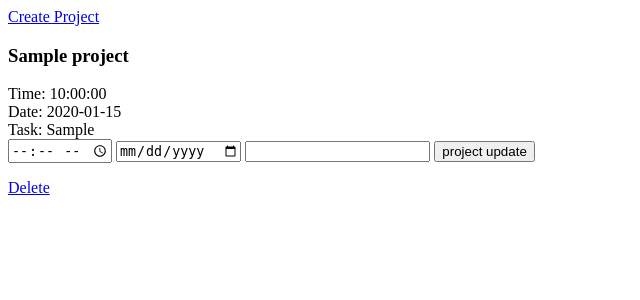
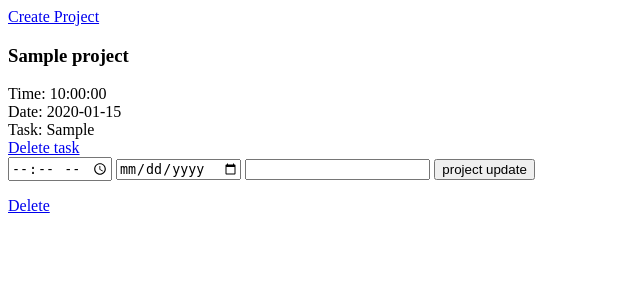
Before and after one commit to jubis18/zeiterfassung, a PHP site: page / in a window 1280 px wide. Shown: the top 300 px of the page, without its empty margins (0-640 px from the left). Run offline with PHP 8.4, Linux system fonts and the light colour scheme; tables that the repository leaves empty hold one stand-in row (values such as "Sample post").

Commit message:
task delete

```diff
--- a/db/connector.php
+++ b/db/connector.php
@@ -6,7 +6,7 @@ class Connector {
 	private static $_instance; //The single instance
 	private $_host = "localhost";
 	private $_username = "root";
-	private $_password = "root";
+	private $_password = "";
 	private $_database = "projects_db";
 
 	/*
--- a/index.php
+++ b/index.php
@@ -21,7 +21,8 @@ echo "<a href='/zeiterfassung/views/new-project.php'> Create Project</a>";
                 <input type='text' name='task'>
 
                 <input type='submit' value='project update'>
-                </form>");
+                </form> ");
+
 
         print_r("<div> <a href='?del=$id'>Delete</a> </div>");
 
@@ -35,8 +36,6 @@ echo "<a href='/zeiterfassung/views/new-project.php'> Create Project</a>";
         $date = $_POST['date'];
         $task = $_POST['task'];
 
-        print_r( "</br>" . $id . " ". $time ." ". $date. " ". $task);
-
         Base::add_task($id,$time, $date, $task);
     }
 
@@ -46,6 +45,10 @@ echo "<a href='/zeiterfassung/views/new-project.php'> Create Project</a>";
         Base::delete_project($_GET['del']);
     }
 
+    if(isset($_GET['del_task'])) {
+        Base::delete_task($_GET['del_task']);
+    }
+
 
 
 
--- a/models/base.php
+++ b/models/base.php
@@ -21,9 +21,15 @@ class Base {
         $result = mysqli_query($connection, $sql);
 
         while($row = $result->fetch_assoc() ) {
-            print_r( "Time: ".$row['time'] ."</br>" );
-            print_r( "Date: ".$row['date']."</br>" );
-            print_r( "Task: ".$row['project_task']."</br>" );
+
+            if($row['time'] != NULL) {
+                $projects_time_id = $row['projects_time_id'];
+                print_r( "Time: ".$row['time'] ."</br>" );
+                print_r( "Date: ".$row['date']."</br>" );
+                print_r( "Task: ".$row['project_task']."</br>" );
+
+                print_r("<div> <a href='?del_task=$projects_time_id'>Delete task </a> </div>");
+            }
         }
 
     }
@@ -79,6 +85,17 @@ class Base {
 
     }
 
+    public static function delete_task($id) {
+
+        $db = Connector::getInstance();
+        $connection = $db->getConnection();
+        $sql = "UPDATE projects_time SET time = NULL, date = NULL, project_task = NULL WHERE projects_time_id = $id";
+        $result = mysqli_query($connection, $sql);
+
+        header("Location: /zeiterfassung/index.php");
+
+    }
+
 
 
 }
```
